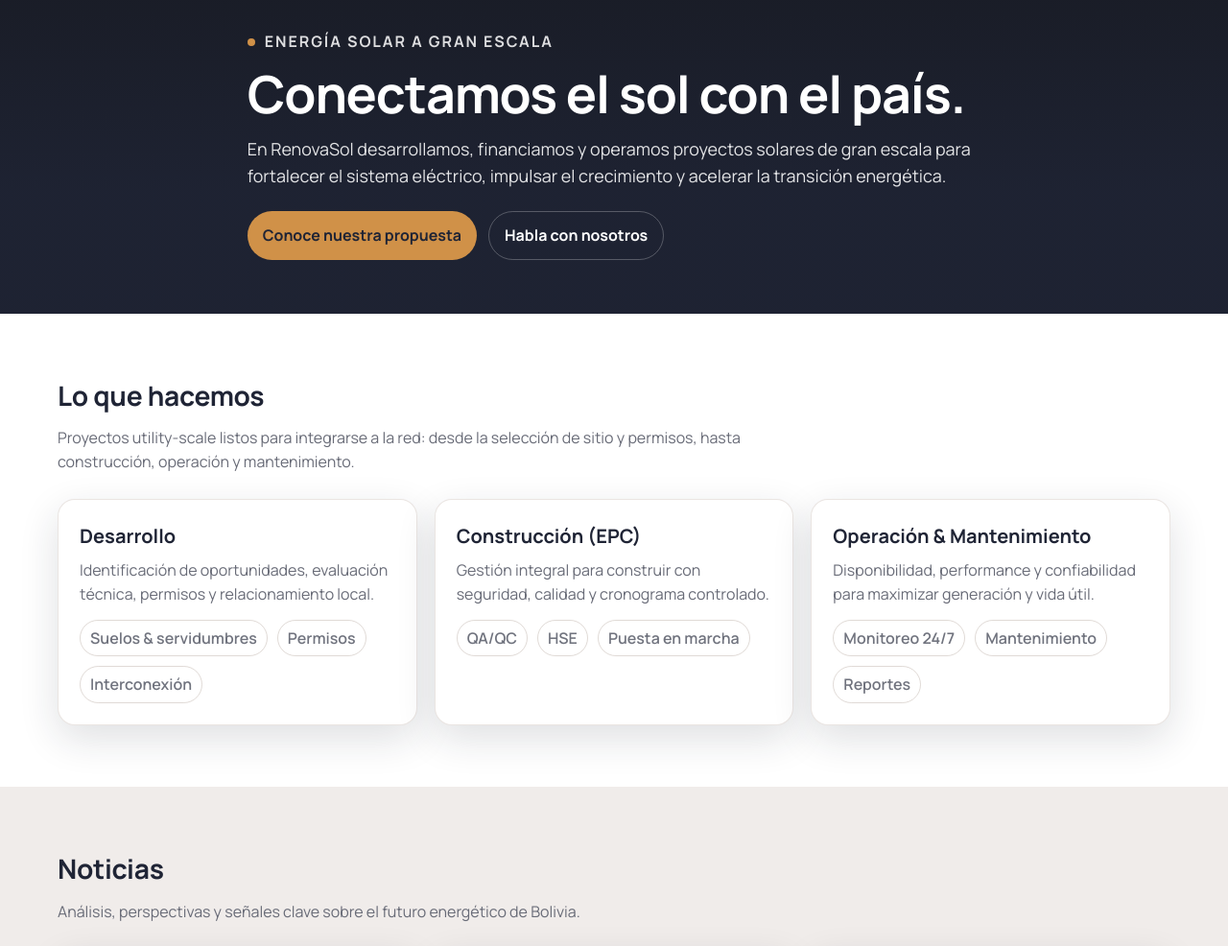
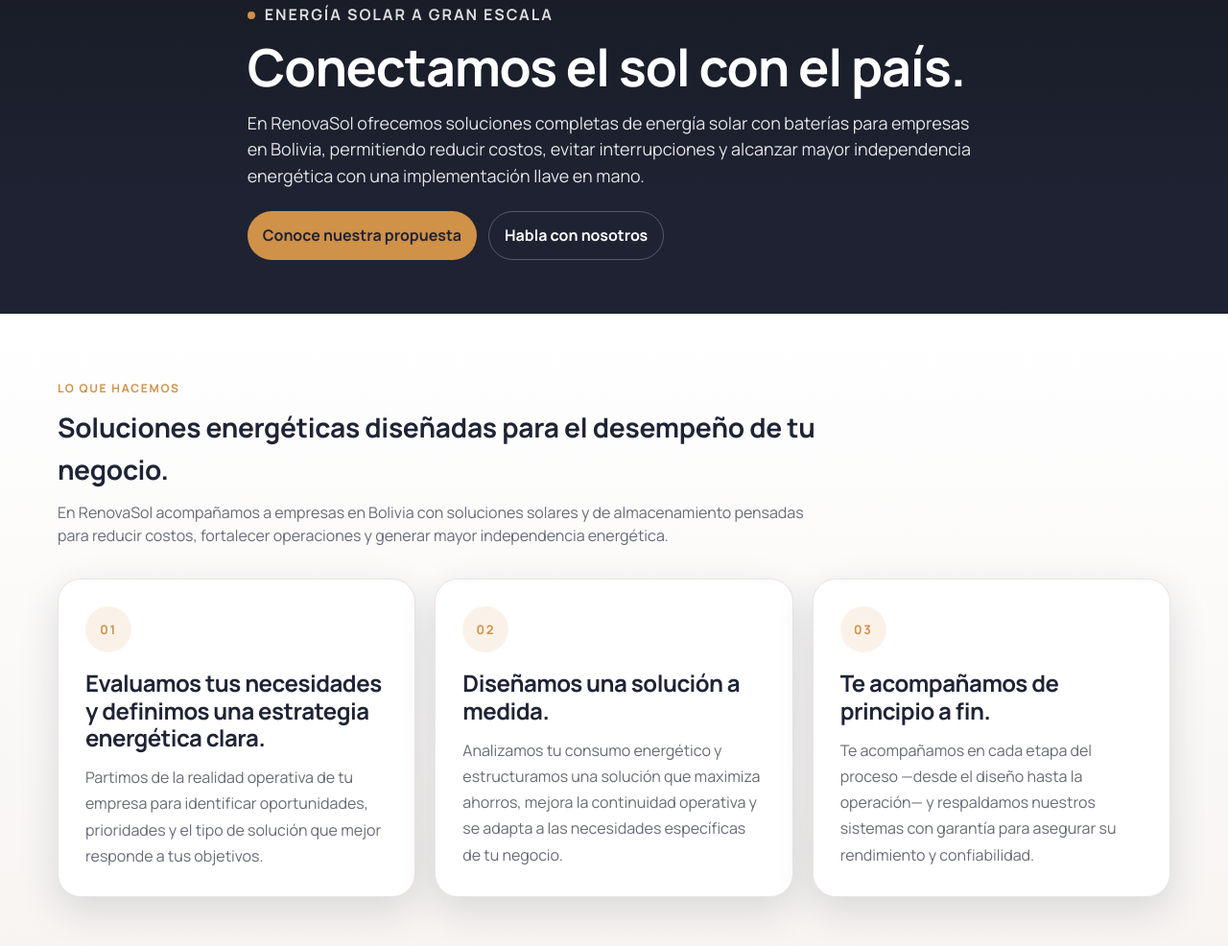
Before and after one commit to mpedrazah/renovasol, a website: page public/index.html in a window 1280 px wide. Shown: the part 325-1311 px from the top of the page at 96% size. Drawn offline with Linux system fonts and the light colour scheme.

Commit message:
Update homepage, contacto page and noticias layout

```diff
--- a/public/css/styles.css
+++ b/public/css/styles.css
@@ -1163,3 +1163,63 @@ small.help{color:var(--slate)}
 .contact-cta{
   align-items: center;
 }
+
+.what-we-do-highlight{
+  background: linear-gradient(180deg, #ffffff 0%, #f7f4f2 100%);
+}
+
+.service-steps{
+  margin-top: 32px;
+  display: grid;
+  grid-template-columns: repeat(3, minmax(0, 1fr));
+  gap: 20px;
+}
+
+@media (max-width: 980px){
+  .service-steps{
+    grid-template-columns: 1fr;
+  }
+}
+
+.service-step-card{
+  background: #fff;
+  border: 1px solid rgba(194,182,173,.35);
+  border-radius: 24px;
+  padding: 28px;
+  box-shadow: var(--shadow);
+  transition: transform .18s ease, box-shadow .18s ease;
+}
+
+.service-step-card:hover{
+  transform: translateY(-3px);
+  box-shadow: 0 20px 48px rgba(31,36,53,.16);
+}
+
+.service-step-number{
+  display: inline-flex;
+  align-items: center;
+  justify-content: center;
+  width: 48px;
+  height: 48px;
+  border-radius: 999px;
+  background: rgba(208,145,72,.12);
+  color: var(--gold);
+  font-size: 13px;
+  font-weight: 800;
+  letter-spacing: .12em;
+  margin-bottom: 18px;
+}
+
+.service-step-card h3{
+  font-size: 24px;
+  line-height: 1.18;
+  letter-spacing: -.02em;
+  color: var(--navy);
+}
+
+.service-step-card p{
+  margin-top: 14px;
+  color: var(--slate);
+  font-size: 16px;
+  line-height: 1.7;
+}
--- a/public/index.html
+++ b/public/index.html
@@ -33,8 +33,7 @@
       <div class="kicker"><span class="dot"></span> Energía solar a gran escala</div>
       <h1>Conectamos el sol con el país.</h1>
       <p>
-        En RenovaSol desarrollamos, financiamos y operamos proyectos solares de gran escala
-        para fortalecer el sistema eléctrico, impulsar el crecimiento y acelerar la transición energética.
+        En RenovaSol ofrecemos soluciones completas de energía solar con baterías para empresas en Bolivia, permitiendo reducir costos, evitar interrupciones y alcanzar mayor independencia energética con una implementación llave en mano.
       </p>
       <div class="hero-actions">
         <a class="btn primary" href="/que-hacemos">Conoce nuestra propuesta</a>
@@ -43,47 +42,47 @@
     </div>
   </section>
 
-  <section class="section">
-    <div class="container">
-      <h2 class="section-title">Lo que hacemos</h2>
+  <section class="section what-we-do-highlight">
+  <div class="container">
+    <div class="section-heading">
+      <div class="eyebrow">LO QUE HACEMOS</div>
+      <h2 class="section-title">Soluciones energéticas diseñadas para el desempeño de tu negocio.</h2>
       <p class="section-sub">
-        Proyectos utility-scale listos para integrarse a la red: desde la selección de sitio y permisos,
-        hasta construcción, operación y mantenimiento.
+        En RenovaSol acompañamos a empresas en Bolivia con soluciones solares y de almacenamiento
+        pensadas para reducir costos, fortalecer operaciones y generar mayor independencia energética.
       </p>
+    </div>
 
-      <div class="grid">
-        <div class="card">
-          <h3>Desarrollo</h3>
-          <p>Identificación de oportunidades, evaluación técnica, permisos y relacionamiento local.</p>
-          <div class="meta">
-            <span class="pill">Suelos & servidumbres</span>
-            <span class="pill">Permisos</span>
-            <span class="pill">Interconexión</span>
-          </div>
-        </div>
+    <div class="service-steps">
+      <article class="service-step-card">
+        <div class="service-step-number">01</div>
+        <h3>Evaluamos tus necesidades y definimos una estrategia energética clara.</h3>
+        <p>
+          Partimos de la realidad operativa de tu empresa para identificar oportunidades,
+          prioridades y el tipo de solución que mejor responde a tus objetivos.
+        </p>
+      </article>
 
-        <div class="card">
-          <h3>Construcción (EPC)</h3>
-          <p>Gestión integral para construir con seguridad, calidad y cronograma controlado.</p>
-          <div class="meta">
-            <span class="pill">QA/QC</span>
-            <span class="pill">HSE</span>
-            <span class="pill">Puesta en marcha</span>
-          </div>
-        </div>
+      <article class="service-step-card">
+        <div class="service-step-number">02</div>
+        <h3>Diseñamos una solución a medida.</h3>
+        <p>
+          Analizamos tu consumo energético y estructuramos una solución que maximiza ahorros,
+          mejora la continuidad operativa y se adapta a las necesidades específicas de tu negocio.
+        </p>
+      </article>
 
-        <div class="card">
-          <h3>Operación & Mantenimiento</h3>
-          <p>Disponibilidad, performance y confiabilidad para maximizar generación y vida útil.</p>
-          <div class="meta">
-            <span class="pill">Monitoreo 24/7</span>
-            <span class="pill">Mantenimiento</span>
-            <span class="pill">Reportes</span>
-          </div>
-        </div>
-      </div>
+      <article class="service-step-card">
+        <div class="service-step-number">03</div>
+        <h3>Te acompañamos de principio a fin.</h3>
+        <p>
+          Te acompañamos en cada etapa del proceso —desde el diseño hasta la operación— y
+          respaldamos nuestros sistemas con garantía para asegurar su rendimiento y confiabilidad.
+        </p>
+      </article>
     </div>
-  </section>
+  </div>
+</section>
 
   <section class="section" style="background: var(--paper);">
   <div class="container">
```
Also changed, not shown: public/conoce-al-equipo.html (+4 -7 lines), public/contacto.html (+1 -6 lines), public/que-hacemos.html (+1 -1 lines), public/quienes-somos.html (+16 -12 lines), public/sobre-nosotros.html (+3 -3 lines).
